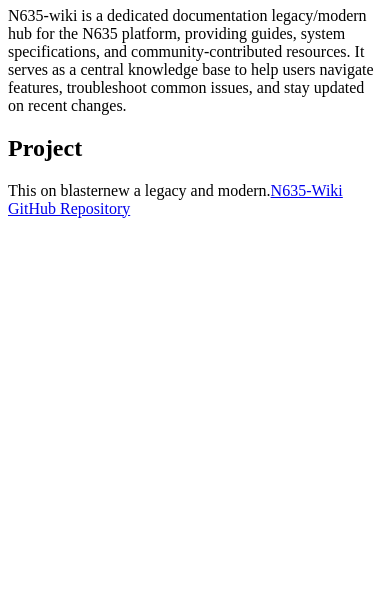
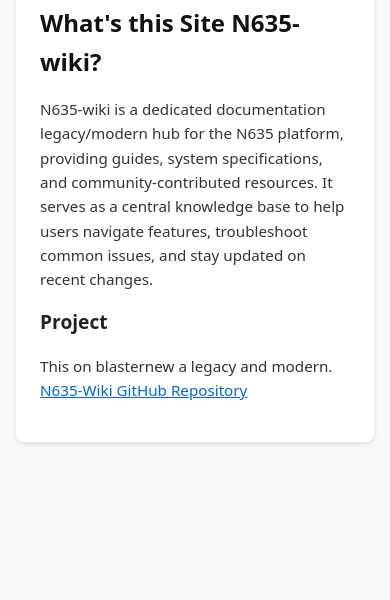
Before and after one commit to N635-wiki/N635-wiki.github.io, a plain HTML site: page index.html in a window 390 px wide. Shown: the part 244-844 px from the top of the page. Drawn offline with Linux system fonts and the light colour scheme.

Commit message:
Enhance index.html with responsive design and styles css

```diff
--- a/index.html
+++ b/index.html
@@ -2,21 +2,76 @@
 <html lang="en">
 <head>
     <meta charset="UTF-8">
+    <!-- Essential for scaling correctly on mobile devices -->
+    <meta name="viewport" content="width=device-width, initial-scale=1.0">
     <title>N635-Wiki Project</title>
+    <style>
+        /* Base reset and layout styling */
+        body {
+            font-family: system-ui, -apple-system, BlinkMacSystemFont, 'Segoe UI', Roboto, sans-serif;
+            line-height: 1.6;
+            color: #333;
+            background-color: #f9f9f9;
+            margin: 0;
+            padding: 1rem;
+        }
+
+        /* Container that scales fluidly across all devices */
+        .container {
+            max-width: 800px;
+            margin: 0 auto;
+            background: #ffffff;
+            padding: 1.5rem;
+            border-radius: 8px;
+            box-shadow: 0 2px 5px rgba(0,0,0,0.1);
+        }
+
+        /* Fluid typography for heading sizes */
+        h1 {
+            font-size: clamp(1.5rem, 5vw, 2.2rem);
+            color: #111;
+        }
+
+        h2 {
+            font-size: clamp(1.2rem, 4vw, 1.6rem);
+            color: #222;
+        }
+
+        p {
+            font-size: clamp(0.95rem, 2.5vw, 1.1rem);
+        }
+
+        a {
+            color: #0366d6;
+            word-break: break-word; /* Prevents long links from breaking layouts on small screens */
+        }
+
+        /* Responsive adjustments for larger screens (desktop) */
+        @media (min-width: 768px) {
+            body {
+                padding: 2rem;
+            }
+            .container {
+                padding: 2.5rem;
+            }
+        }
+    </style>
 </head>
 <body>
 
-<h1>N635-Wiki Project</h1>
+<div class="container">
+    <h1>N635-Wiki Project</h1>
 
-<p>Welcome to the N635-Wiki project repository page. This project aims to centralize documentation, guides, and resources for our community in an accessible wiki format.</p>
+    <p>Welcome to the N635-Wiki project repository page. This project aims to centralize documentation, guides, and resources for our community in an accessible wiki format.</p>
 
-<h1>What's this Site N635-wiki?</h1>
+    <h1>What's this Site N635-wiki?</h1>
 
-<p>N635-wiki is a dedicated documentation legacy/modern hub for the N635 platform, providing guides, system specifications, and community-contributed resources. It serves as a central knowledge base to help users navigate features, troubleshoot common issues, and stay updated on recent changes.</p>
+    <p>N635-wiki is a dedicated documentation legacy/modern hub for the N635 platform, providing guides, system specifications, and community-contributed resources. It serves as a central knowledge base to help users navigate features, troubleshoot common issues, and stay updated on recent changes.</p>
 
-<h2>Project</h2>
+    <h2>Project</h2>
 
-<p>This on blasternew a legacy and modern.<a href="https://github.com/N635-wiki/blasternew">N635-Wiki GitHub Repository</a></p>
+    <p>This on blasternew a legacy and modern. <a href="https://github.com/N635-wiki/blasternew">N635-Wiki GitHub Repository</a></p>
+</div>
 
 </body>
 </html>
```
